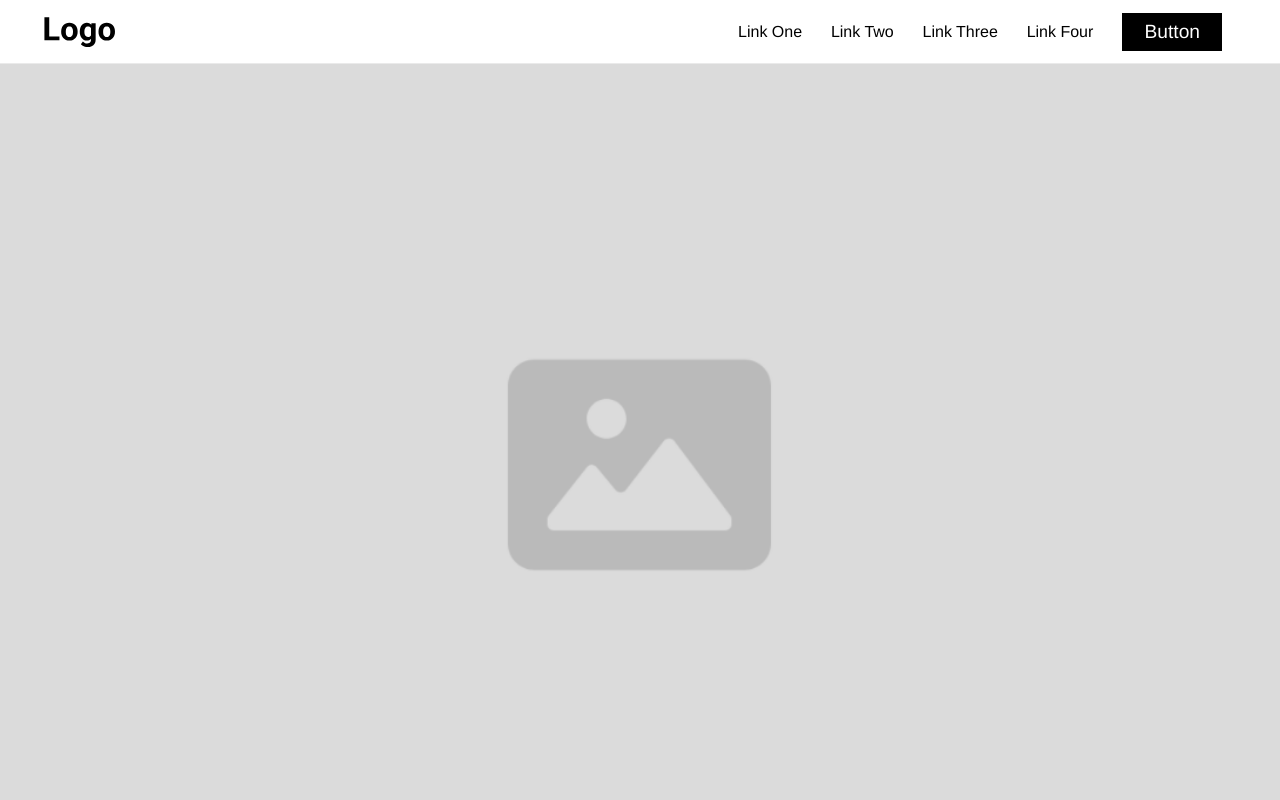
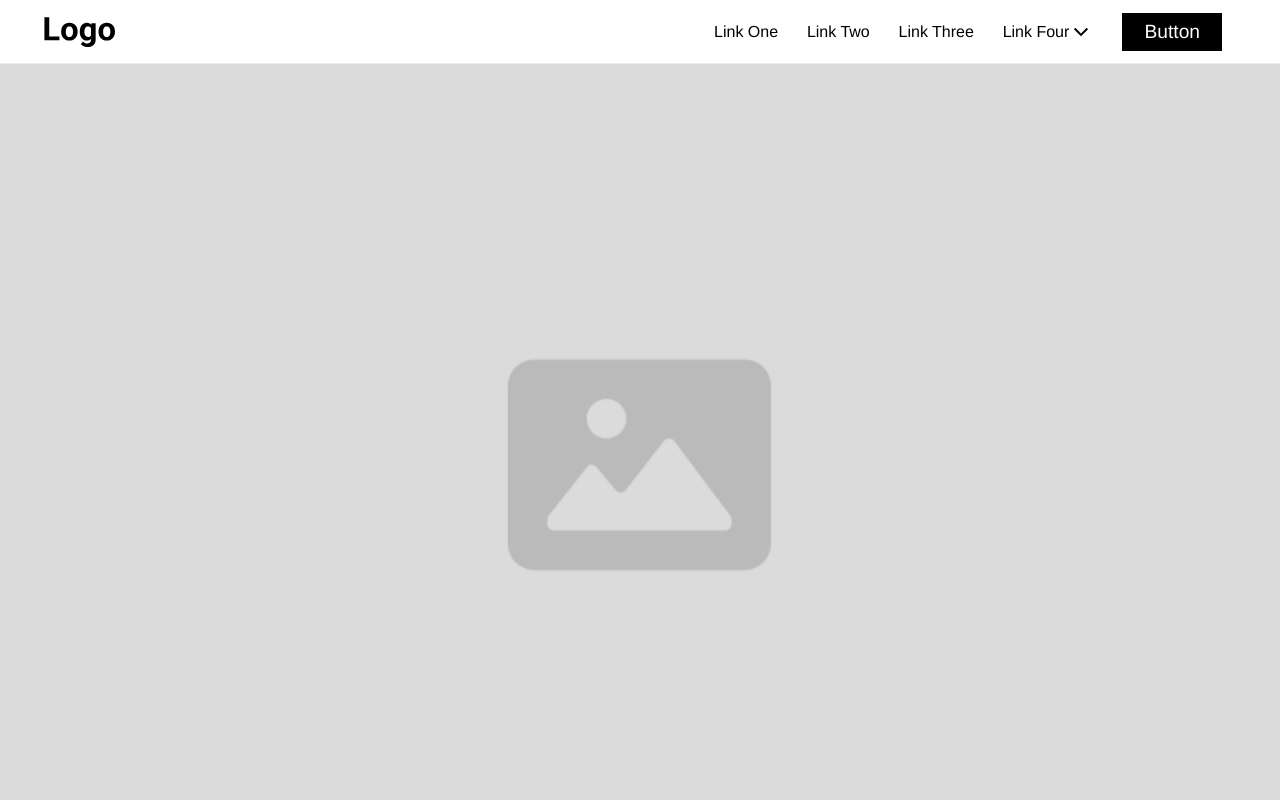
Before and after one commit to AdelFetner/Landing, a plain HTML site: page index.html in a window 1280 px wide. Shown: the top 800 px of the page. Drawn offline with Linux system fonts and the light colour scheme.

Commit message:
Modificado .html

```diff
--- a/index.html
+++ b/index.html
@@ -13,18 +13,20 @@
         <nav id="container-nav">
             <ul id="nav-ul">
                 <li>
-                    <a href="#" class="nav-link"></a>Link One
+                    <a href="#" class="nav-link">Link One</a>
                 </li>
                 <li>
-                    <a href="#" class="nav-link"></a>Link Two
+                    <a href="#" class="nav-link">Link Two</a>
                 </li>
                 <li>
-                    <a href="#" class="nav-link"></a>Link Three
+                    <a href="#" class="nav-link">Link Three</a>
                 </li>
                 <li>
-                    <a href="#" class="nav-link" id="fourth-link"></a>Link Four
+                    <a href="#" class="nav-link" id="fourth-link">Link Four</a>
+
                 </li>
             </ul>
+            <img src="/assets/arrow-down.svg" id="arrow-header">
             <button id="button-nav">Button</button>
         </nav>
     </header>
@@ -45,16 +47,19 @@
     <article id="container-second-art">
         <div id="second-art-left">
             <section>
+                <img src="/assets/box.svg" id="box-article">
                 <h4 class="heading-second-art">Short heading here</h4>
                 <p class="paragraph-second-art">Lorem ipsum dolor sit amet, consectetur adipiscing elit. Suspendisse varius enim in eros elementum tristique.</p>
                 <button class="second-art-btn">Button</button>
             </section>
             <section>
+                <img src="/assets/box.svg" id="box-article">
                 <h4 class="heading-second-art">Short heading here</h4>
                 <p class="paragraph-second-art">Lorem ipsum dolor sit amet, consectetur adipiscing elit. Suspendisse varius enim in eros elementum tristique.</p>
                 <button class="second-art-btn">Button</button>
             </section>
             <section>
+                <img src="/assets/box.svg" id="box-article">
                 <h4 class="heading-second-art">Short heading here</h4>
                 <p class="paragraph-second-art">Lorem ipsum dolor sit amet, consectetur adipiscing elit. Suspendisse varius enim in eros elementum tristique.</p>
                 <button class="second-art-btn">Button</button>
@@ -107,11 +112,11 @@
         <div id="footer-top">
             <img src="/assets/Logo.svg" alt="Logo" id="logo-footer">
             <nav id="footer-nav-container">
-                <a href="" class="link-footer">Link One</a>
-                <a href="" class="link-footer">Link Two</a>
-                <a href="" class="link-footer">Link Three</a>
-                <a href="" class="link-footer">Link Four</>
-                <a href="" class="link-footer">Link Five</a>
+                <a href="">Link One</a>
+                <a href="">Link Two</a>
+                <a href="">Link Three</a>
+                <a href="">Link Four</a>
+                <a href="">Link Five</a>
             </nav>
             <div id="container-footer-media">
                 <img src="assets/facebook.svg" alt="Facebook image redirect">
@@ -124,7 +129,6 @@
             <a href="#" class="link-footer">Privacy Policy</a>
             <a href="#" class="link-footer">Terms of Service</a>
             <a href="#" class="link-footer">Cookies Settings</a>
-            </ul>
         </div>
     </footer>
 </body>
```
